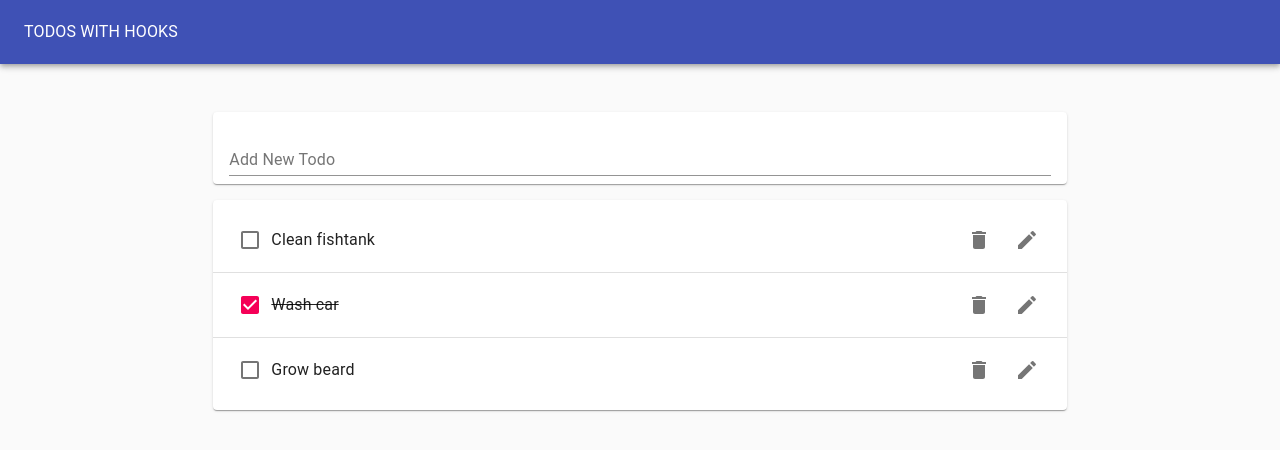
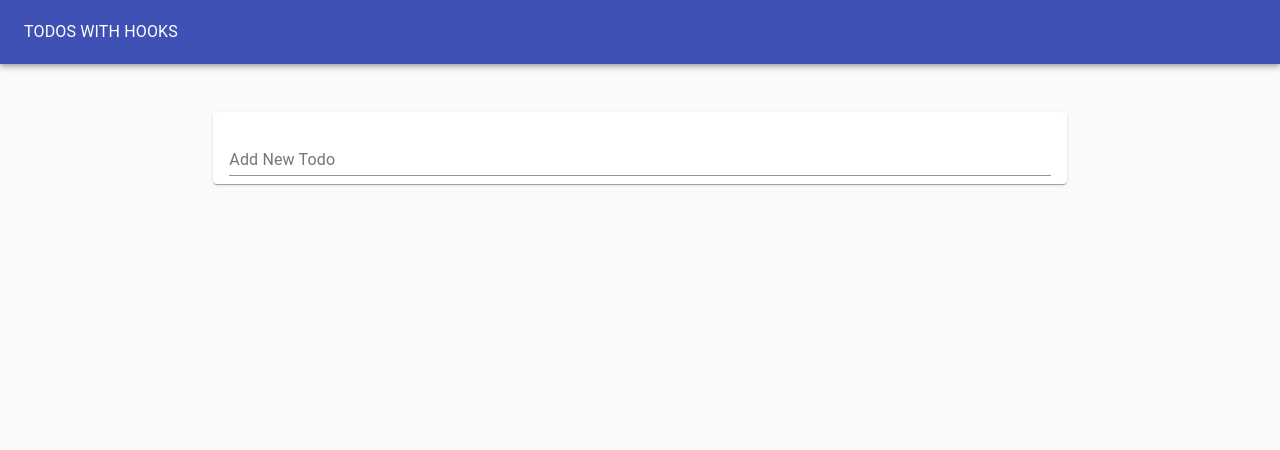
Before and after one commit to ZoltanSzokodi/Todo-App-with-React-hooks, a React (Create React App) app: page / in a window 1280 px wide. Shown: the top 450 px of the page. Built offline with nearby package versions, Linux system fonts and the light colour scheme.

Commit message:
Local Storage with useEffect hook

```diff
--- a/src/TodoApp.js
+++ b/src/TodoApp.js
@@ -1,4 +1,4 @@
-import React, { useState } from 'react';
+import React, { useState, useEffect } from 'react';
 import TodoList from './TodoList';
 import TodoForm from './TodoForm';
 import Typography from '@material-ui/core/Typography';
@@ -10,13 +10,19 @@
 
 
 function TodoApp() {
-  const initialTodos = [
-    { id: 1, task: "Clean fishtank", completed: false },
-    { id: 2, task: "Wash car", completed: true },
-    { id: 3, task: "Grow beard", completed: false }
-  ];
+  const initialTodos = JSON.parse(window.localStorage.getItem("todos") || "[]");
+  // const initialTodos = [
+  //   { id: 1, task: "Clean fishtank", completed: false },
+  //   { id: 2, task: "Wash car", completed: true },
+  //   { id: 3, task: "Grow beard", completed: false }
+  // ];
 
   const [todos, setTodos] = useState(initialTodos);
+
+  useEffect(() => {
+    window.localStorage.setItem("todos", JSON.stringify(todos))
+  }, [todos]);
+
   const addTodo = newTodoText => {
     setTodos([...todos, { id: uuid(), task: newTodoText, completed: false }]);
   };
@@ -24,17 +30,17 @@
     // Filter out removed todo
     const updatedTodos = todos.filter(todo => todo.id !== todoId);
     // Call setTodos with new todos array
-    setTodos(updatedTodos)
+    setTodos(updatedTodos);
   };
   const toggleTodo = todoId => {
     const updatedTodos = todos.map(todo => todo.id === todoId ? { ...todo, completed: !todo.completed } : todo
     );
-    setTodos(updatedTodos)
+    setTodos(updatedTodos);
   }
   const editTodo = (todoId, newTask) => {
     const updatedTodos = todos.map(todo => todo.id === todoId ? { ...todo, task: newTask } : todo
     );
-    setTodos(updatedTodos)
+    setTodos(updatedTodos);
   }
 
   return (
--- a/src/TodoList.js
+++ b/src/TodoList.js
@@ -6,7 +6,7 @@
 
 
 function TodoList(props) {
-
+  if (props.todos.length) {
     return (
       <Paper>
         <List>
@@ -26,6 +26,10 @@
         </List>
       </Paper>
     );
+  } else {
+    return null;
+  }
+
 }
 
 export default TodoList;
```
Lines whose indentation alone changed are shown as unchanged.
